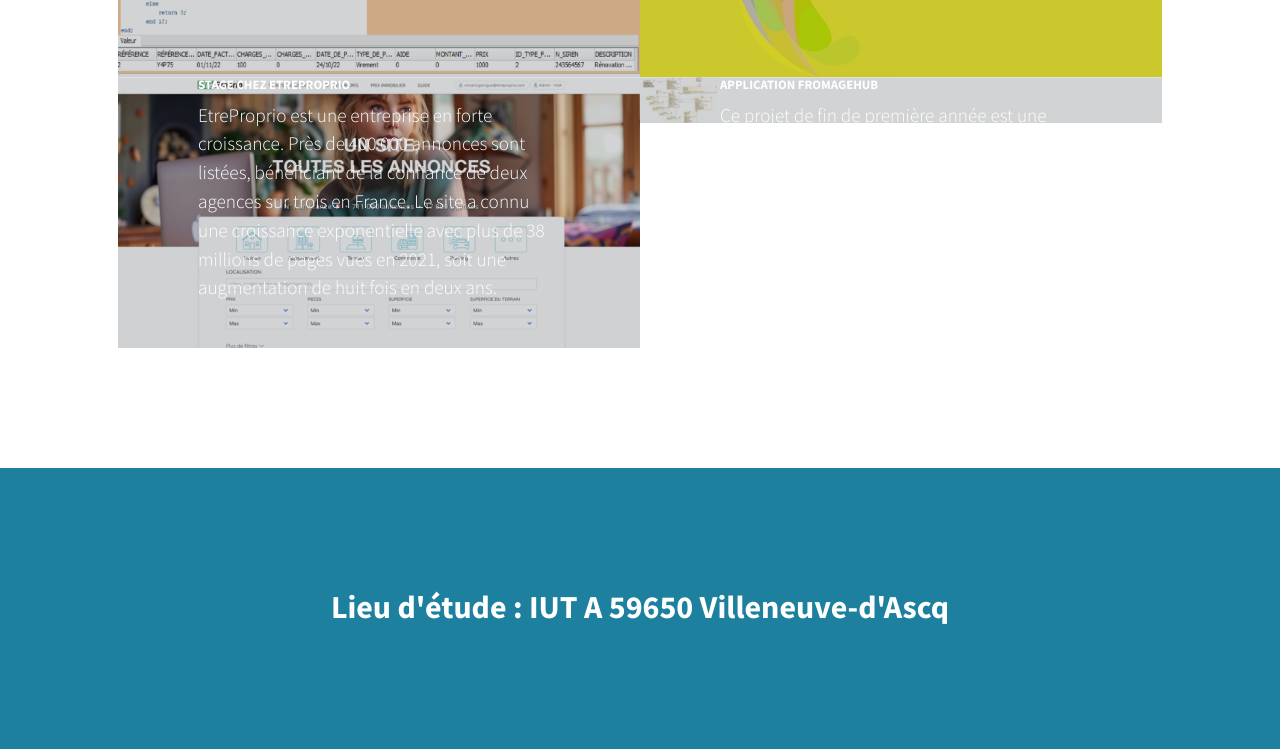
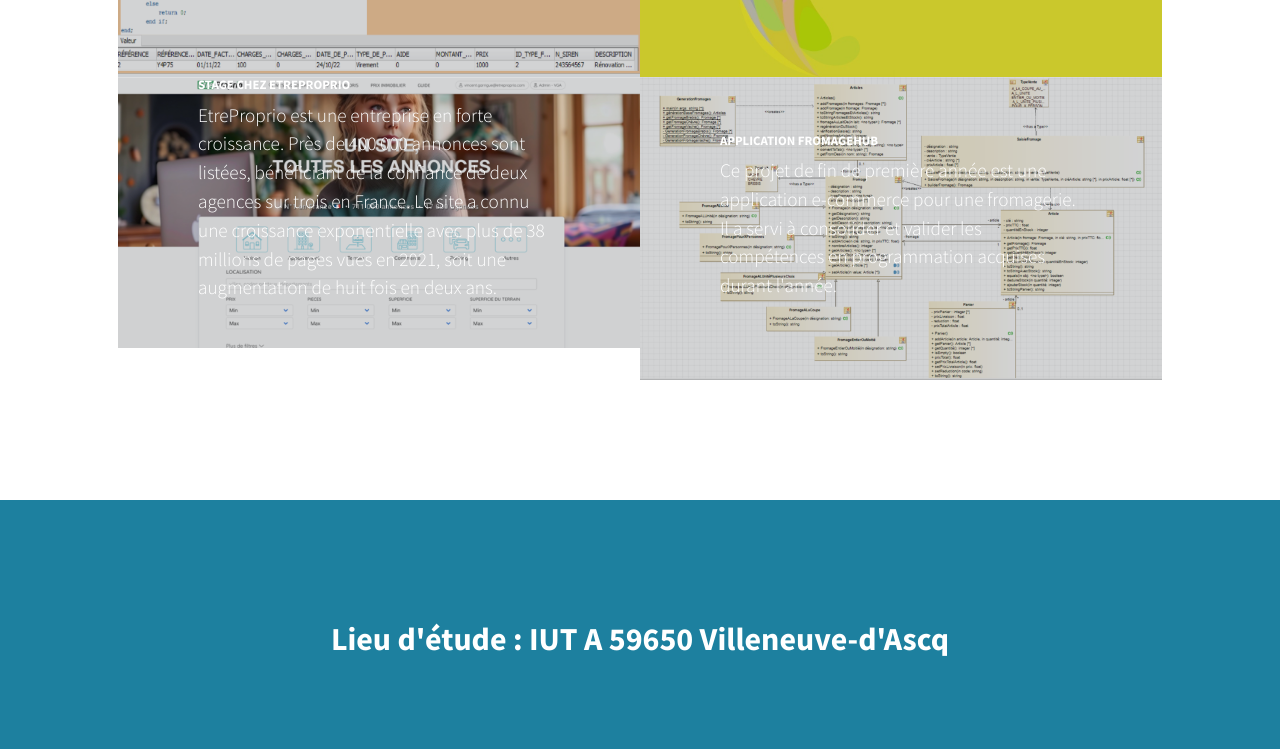
Before and after one commit to VincentProGit/Portfolio, a plain HTML site: page index.html in a window 1280 px wide. Shown: the part 3104-3853 px from the top of the page. Drawn offline with nearby package versions, Linux system fonts and the light colour scheme.

Commit message:
final uml

```diff
--- a/index.html
+++ b/index.html
@@ -157,7 +157,7 @@
                             </div>
                             <img class="img-fluid" src
 
-        ="assets/img/uml.png" alt="Application FromageHub" />
+        ="assets/img/umlfinalstp.png" alt="Application FromageHub" />
                         </a>
                     </div>
                 </div>
```
Also changed, not shown: assets/img/uml.png (deleted), assets/img/umlfinalstp.png (added).
